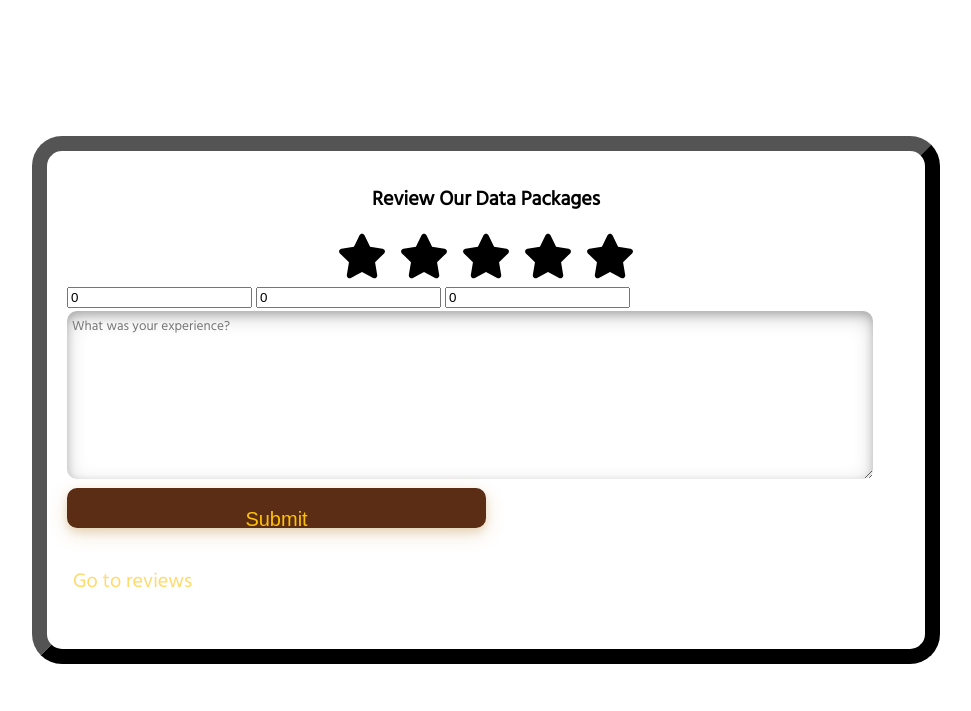
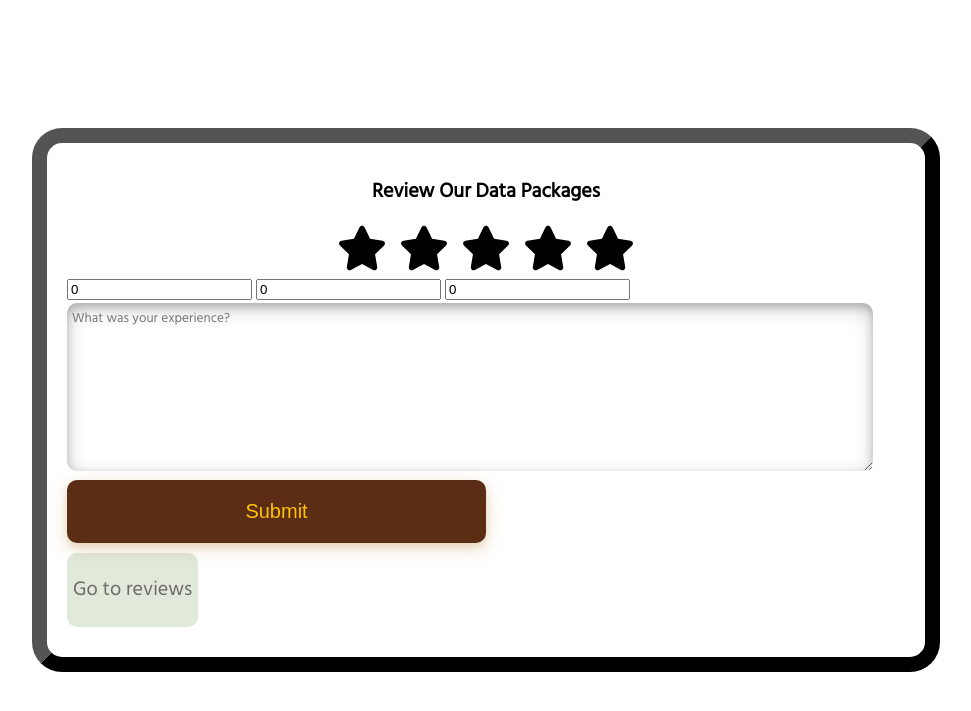
Before and after one commit to Cank256/paywifigo-rating, a PHP site: page / in a window 1280 px wide. Shown: the top 711 px of the page, without its empty margins (154-1125 px from the left). Run offline with PHP 8.4, Linux system fonts and the light colour scheme.

```diff
--- a/star-rate/style.css
+++ b/star-rate/style.css
@@ -62,7 +62,7 @@ textarea {
   border: none;
   box-shadow: 0 4px 8px 0 rgba(172, 116, 25, 0.2), 0 6px 20px 0 rgba(184, 115, 26, 0.19);
   width: 50%;
-  height: 15px;
+  height: 40%;
   font-size: 20px; /* Adjust the font size as needed */
   align-items: center;
   justify-content: center;
@@ -118,14 +118,14 @@ button p {
 }
 .goto {
   border-radius: 10px;
-  background: none;
+  background: rgba(59, 108, 17, 0.25);
   border: none;
-  color: #ffc107;
+  color: #0c0804;
   opacity: 0.6;
   transition-duration: 0.2s;
 }
 .goto:hover {
-  background: rgba(212, 186, 39, 0.25);
+  background: rgba(2, 8, 141, 0.25);
 }
 .goto:active {
   opacity: 1;
```
